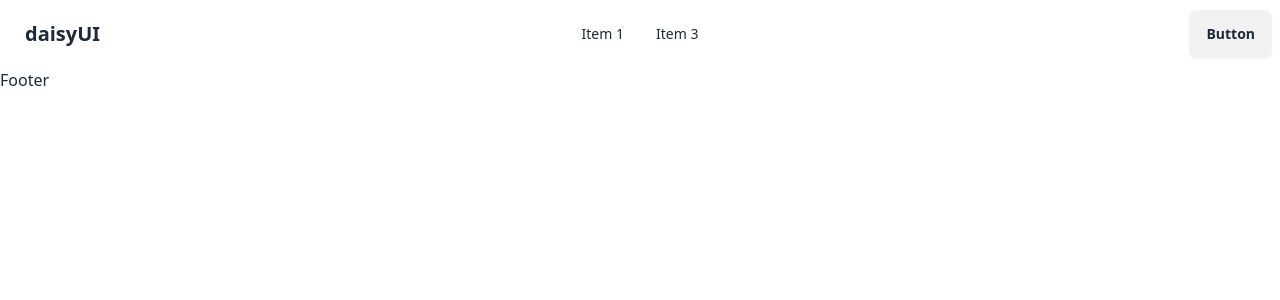
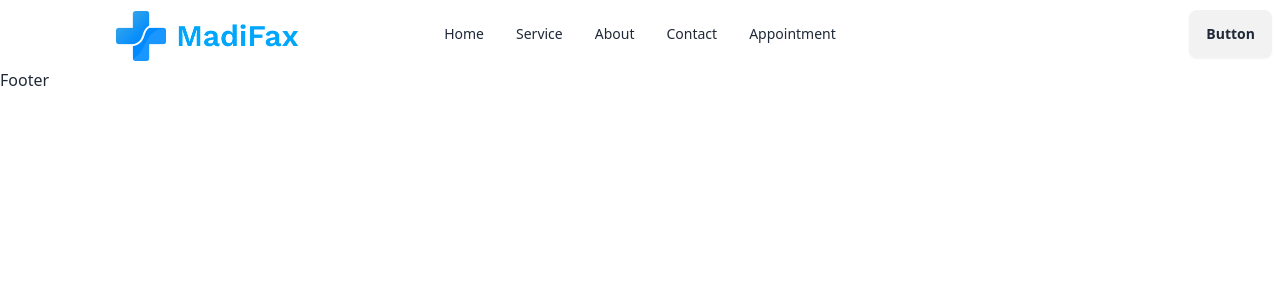
Before and after one commit to kaiyumdev/Medical-Corner, a React (Vite) app: page / in a window 1280 px wide. Shown: the top 300 px of the page. Built offline with nearby package versions, Linux system fonts and the light colour scheme.

Commit message:
feat(navbar): Implements navbar component successfully

```diff
--- a/src/components/Navbar/Navbar.jsx
+++ b/src/components/Navbar/Navbar.jsx
@@ -1,26 +1,33 @@
 import React from 'react'
+import Logo from "../../../public/images/Logo_1.png"
 
 const Navbar = () => {
     return (
-    <div className="navbar bg-base-100">
+        <div className="navbar bg-white">
             <div className="navbar-start">
                 <div className="dropdown">
                     <div tabIndex={0} role="button" className="btn btn-ghost lg:hidden">
                         <svg xmlns="http://www.w3.org/2000/svg" className="h-5 w-5" fill="none" viewBox="0 0 24 24" stroke="currentColor"><path strokeLinecap="round" strokeLinejoin="round" strokeWidth="2" d="M4 6h16M4 12h8m-8 6h16" /></svg>
                     </div>
-        <ul tabIndex={0} className="menu menu-sm dropdown-content mt-3 z-[1] p-2 shadow bg-base-100 rounded-box w-52">
-          <li><a>Item 1</a></li>
-          <li><a>Item 3</a></li>
-          <li><a>Item 1</a></li>
-          <li><a>Item 3</a></li>
+                    <ul tabIndex={0} className="menu menu-sm dropdown-content mt-3 z-[1] p-2 shadow bg-base-100 rounded-box w-52 ">
+                        <li><a>Home</a></li>
+                        <li><a>Service</a></li>
+                        <li><a>About</a></li>
+                        <li><a>Contact</a></li>
+                        <li><a>Appointment</a></li>
                     </ul>
                 </div>
-      <a className="btn btn-ghost text-xl">daisyUI</a>
+                <a className="btn btn-ghost text-xl">
+                    <img className='w-1/2' src={Logo}></img>
+                </a>
             </div>
             <div className="navbar-center hidden lg:flex">
                 <ul className="menu menu-horizontal px-1">
-        <li><a>Item 1</a></li>
-        <li><a>Item 3</a></li>
+                    <li><a>Home</a></li>
+                    <li><a>Service</a></li>
+                    <li><a>About</a></li>
+                    <li><a>Contact</a></li>
+                    <li><a>Appointment</a></li>
                 </ul>
             </div>
             <div className="navbar-end">
```
Also changed, not shown: public/images/Logo_1.png (added). Lines whose indentation alone changed are shown as unchanged.
